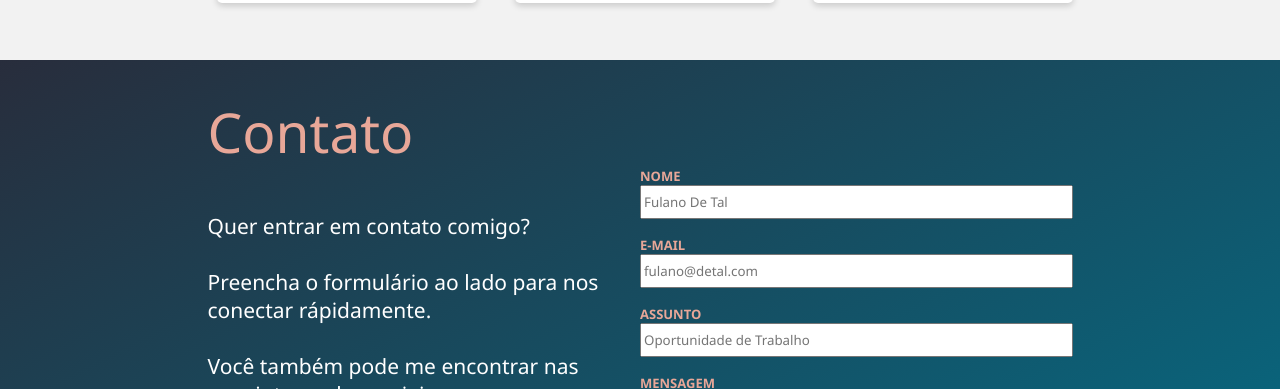
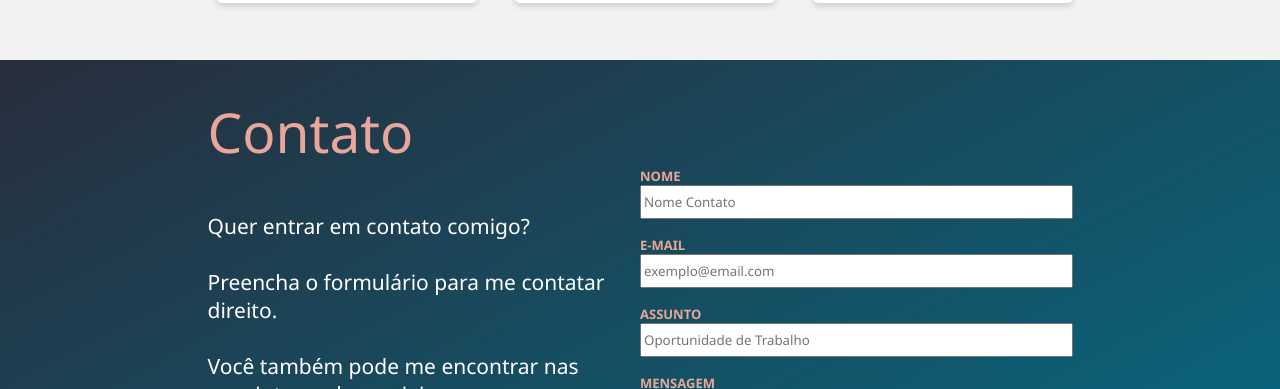
Before and after one commit to jovinoguerrero/jovinoguerrero.github.io, a plain HTML site: page index.html in a window 1280 px wide. Shown: the part 2331-2720 px from the top of the page. Drawn offline with Linux system fonts and the light colour scheme.

Commit message:
updating contact details

```diff
--- a/index.html
+++ b/index.html
@@ -152,9 +152,10 @@
                 <div>
                     <p> Quer entrar em contato comigo?
                         <br><br>
-                        Preencha o formulário ao lado para nos conectar rápidamente.
+                        Preencha o formulário para me contatar direito.
                         <br><br>
-                        Você também pode me encontrar nas seguintes redes sociais:</p>
+                        Você também pode me encontrar nas seguintes redes sociais:
+                    </p>
                 </div>
 
                 <div>
@@ -171,11 +172,11 @@
                 <form id="form" method="POST">
                     <label>
                         NOME
-                        <input id="inputNome" type="text" name="nome" placeholder="Fulano De Tal">
+                        <input id="inputNome" type="text" name="nome" placeholder="Nome Contato">
                     </label>
                     <label>
                         E-MAIL
-                        <input id="inputEmail" type="text" name="email" placeholder="fulano@detal.com" required>
+                        <input id="inputEmail" type="text" name="email" placeholder="exemplo@email.com" required>
                     </label>
                     <label>
                         ASSUNTO
```
